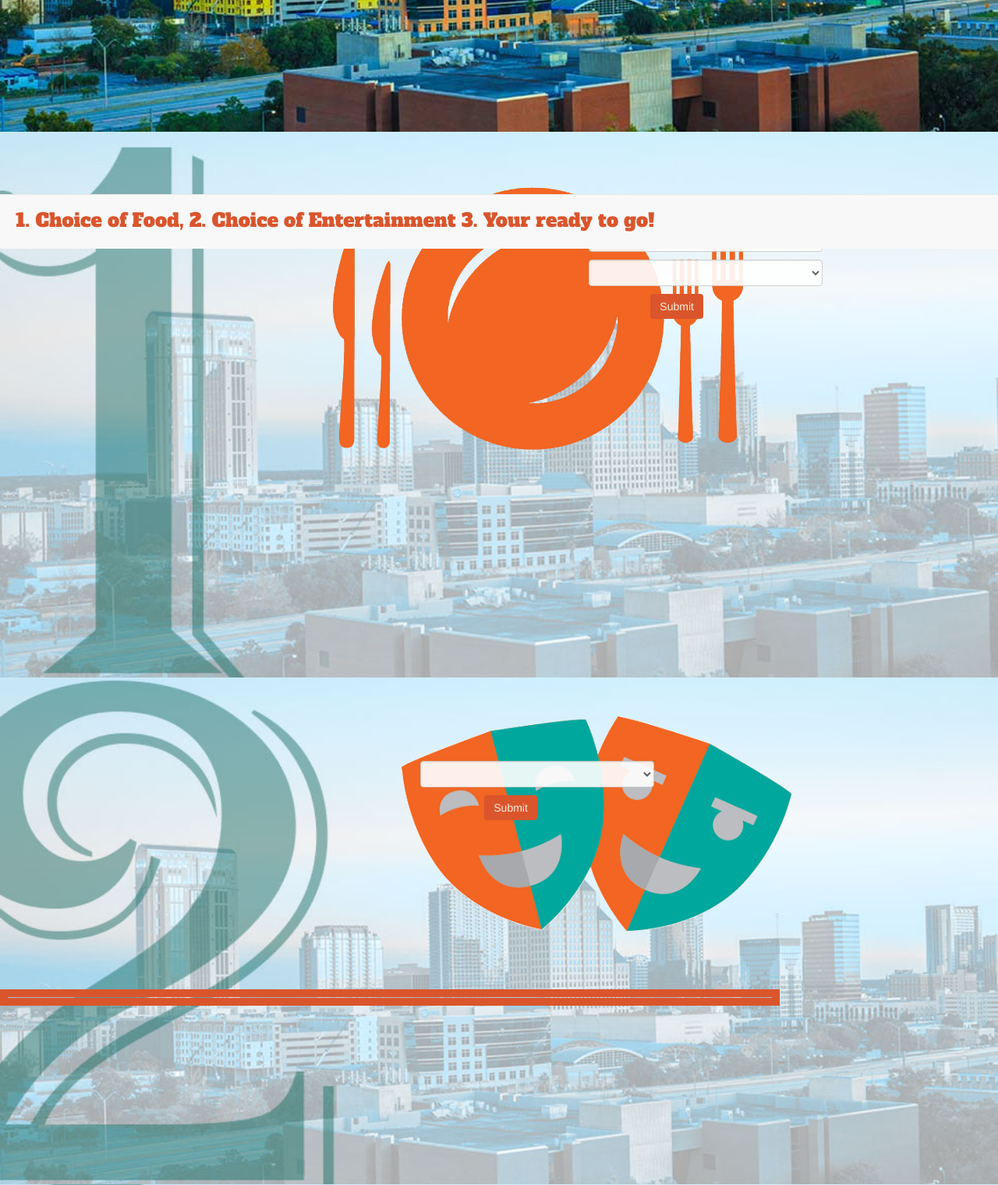
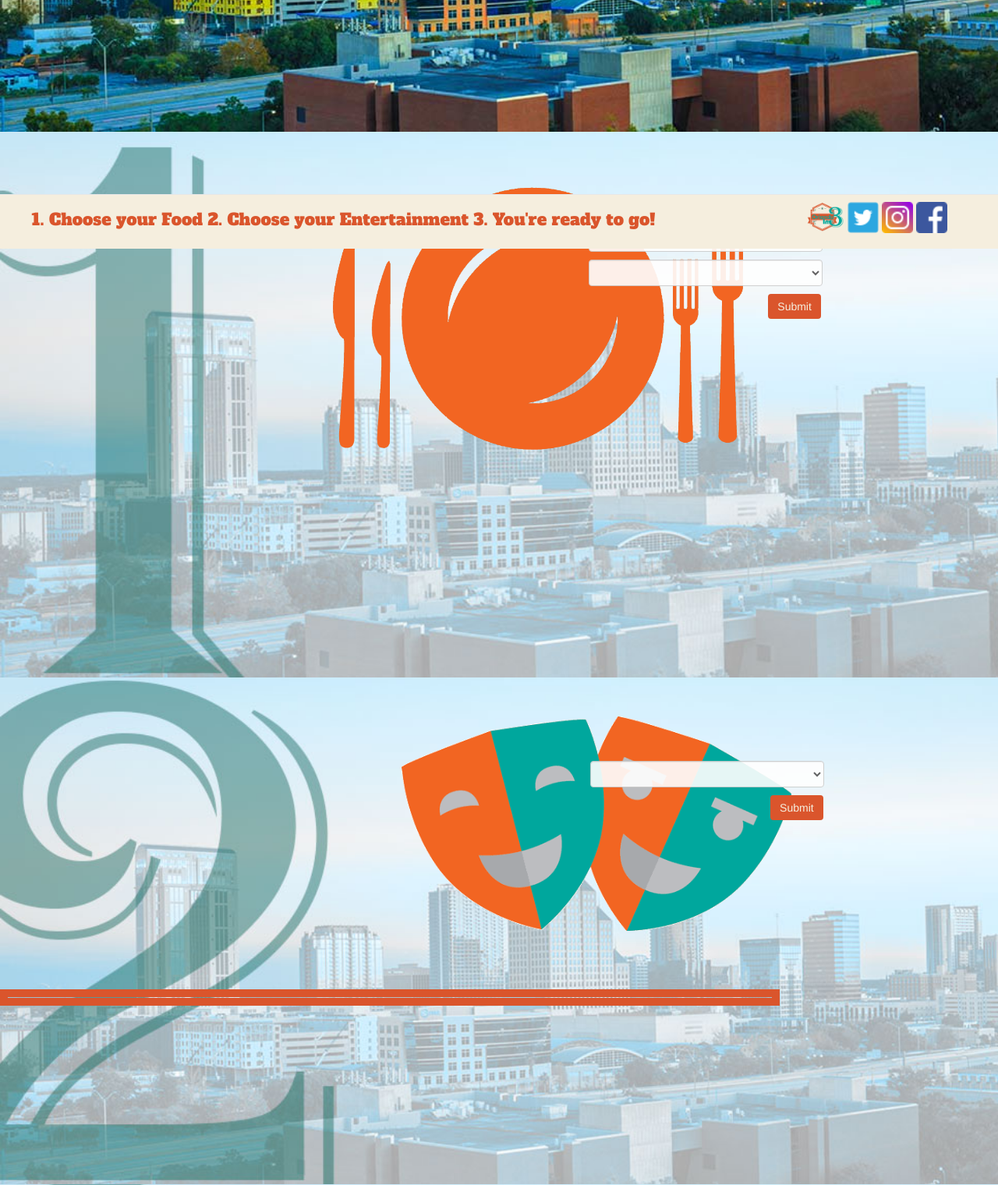
Before and after one commit to jcruey/OrlandoIn3, a PHP site: page / in a window 1280 px wide; the page is wider, and only the part inside the window is pictured. Shown: the part 481-2001 px from the top of that part at 78% size. Run offline with PHP 8.4, Linux system fonts and the light colour scheme; lists and menus that the app fills with data are empty; some libraries are stand-ins or nearby versions.

Commit message:
fixed footer issues

```diff
--- a/assets/css/style.css
+++ b/assets/css/style.css
@@ -1,6 +1,5 @@
 body {
 	width:100%;
-	margin:0 0 100px;
 }
 #container{
 	width: 100%;
@@ -208,12 +207,11 @@ body {
 	margin-bottom: 10px;
 }
 #submitQuery {
-	margin-right: 3.7%;
+	margin-left: 98%;
 	background-color: #DA552C;
 	color:#F5EFDF;
 	border:none !important;
 }
-
 #submitQuery:focus {
 	box-shadow: none !important;
 }
@@ -240,14 +238,13 @@ body {
 #eventChoices {
 	margin-top: 20%;
 	margin-bottom:10px;
-	margin-left: 8.5%;
+	margin-left: 85%;
 }
 #submitEventQuery {
-	margin-right: 3.7%;
 	background-color: #DA552C;
 	color:#F5EFDF;
 	border:none !important;
-	margin-left: 2%;
+	margin-left: 166%;
 }
 #submitEventQuery:hover {
 	opacity:0.8;
@@ -256,29 +253,27 @@ body {
 nav {
 	height: 70px;
 	}
-
-h3 {
+#Footercolumn {
+    float:left;
+    text-align: left;
+    margin-left: 2%;
+}
+#Footercolumn h3 {
 	font-family: 'Alfa Slab One', cursive;
-	padding-left:20px;
+	font-size: 21px;
 	color: #DA552C;
 }
-#Footercolumn{
-	text-align: left;
-	float:left;
-	}
-
-#Footercolumn2{
-	text-align:right;
-	float:right;
-	}
-footer{
-	font-family: 'Alfa Slab One', cursive;
-	font-size:23px;
-	color: #DA552C;
-
-	}
-
-#social{
-	align:right;
+#Footercolumn2 {
+	text-align:left;
 	float:right;
 }
+.navbar-default {
+	background-color:#F5EEDE !important;
+}
+#social {
+	align:right;
+	float:left;
+	margin-top: 3%;
+	margin-left: 20%;
+
+}
--- a/index.html
+++ b/index.html
@@ -138,22 +138,19 @@
 	<footer>
 		<div id="footer">
 			<div class="row">
-<div id="Footercolumn" class="col-sm-7 col-md-7 col-lg-7">
-
 				<nav class="navbar navbar-default navbar-fixed-bottom">
-	<div id="oneliner"><h3>1. Choice of Food, 2. Choice of Entertainment 3. Your ready to go!</h3> </div>
+					<div id="Footercolumn" class="col-sm-8 col-md-8 col-lg-8">
+			 			<h3>1. Choose your Food 2. Choose your Entertainment 3. You're ready to go!</h3>
 					</div>
-<div id="Footercolumn2" class="col-sm-5 col-md-5 col-lg-5">
+					<div id="Footercolumn2" class="col-sm-3 col-md-3 col-lg-3">
 						<div id="social">
-<img src="assets/images/dishorange.png" alt="logo" height="" width="50">
-	<img src="assets/images/twitterlogo.jpg" alt="logo" height="" width="50">
 							<img src="assets/images/oi3logo.png" alt="logo" height="" width="50">
-	<img src="assets/images/instagramlogo.png" alt="logo" height="" width="50">
-
-	<img src="assets/images/theatrefaces.png" alt="logo" height="" width="50">
-	</div></div>
+							<img src="assets/images/twitterlogo.png" alt="logo" height="40" width="40">
+							<img src="assets/images/instagramlogo.png" alt="logo" height="40" width="40">
+							<img src="assets/images/facebooklogo.png" alt="logo" height="40" width="40">
+						</div>
+					</div>
 				</nav>
-</div>
 			</div>
 		</div>
 	</footer>
```
Lines whose indentation alone changed are shown as unchanged.
